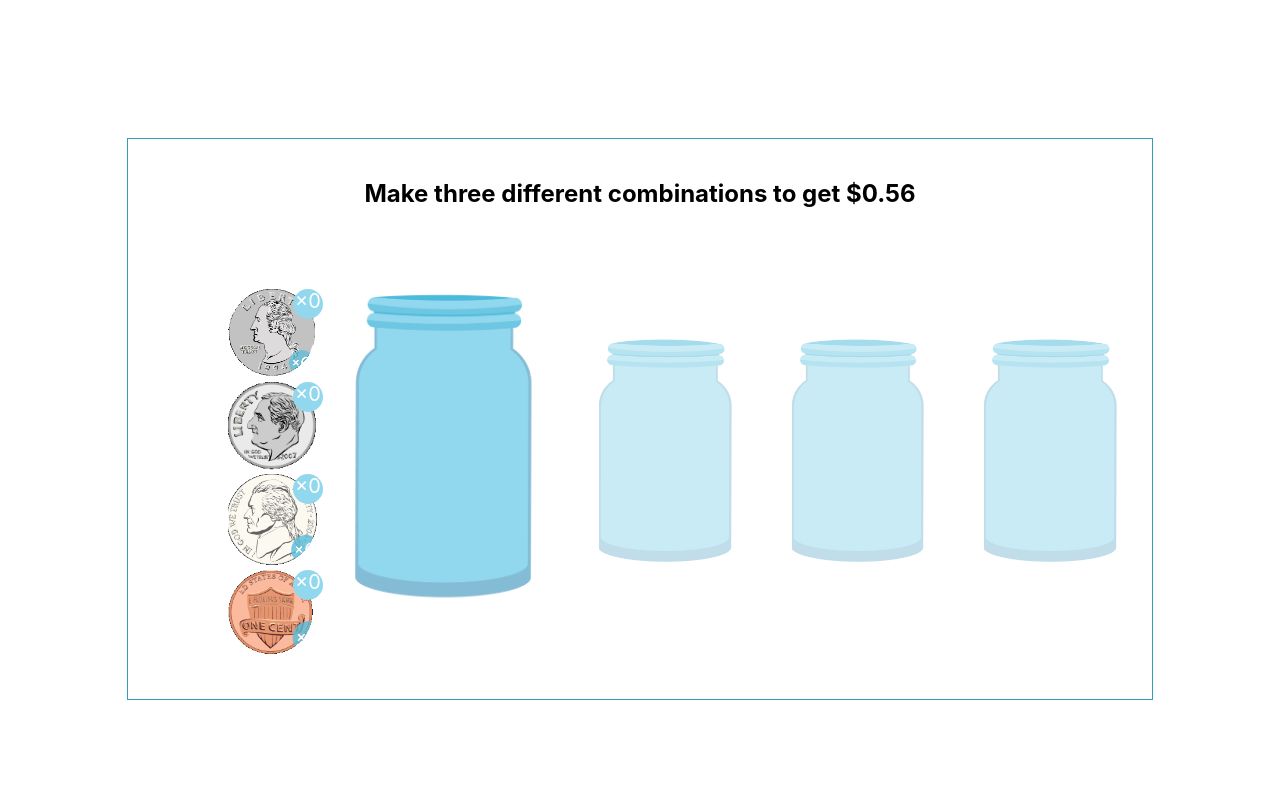
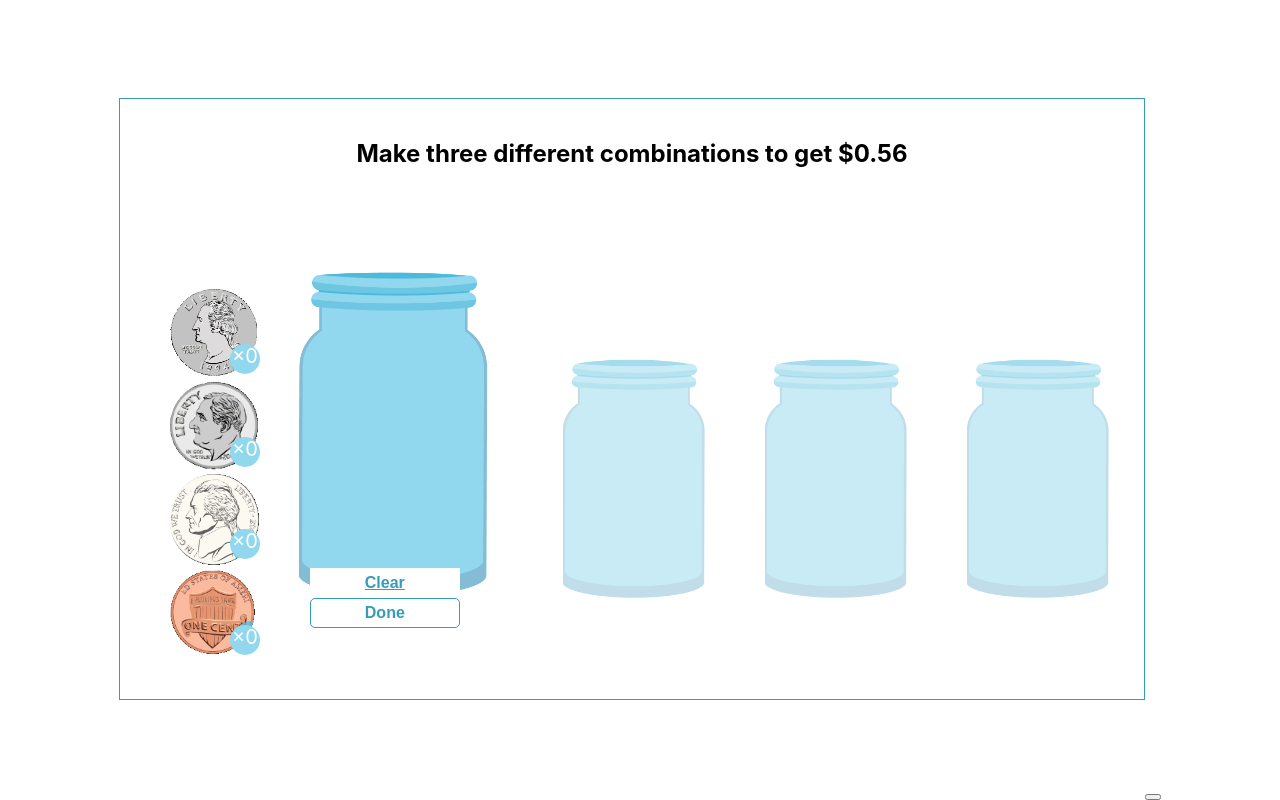
Before and after one commit to Kirko-03/task-for-freelance, a React (Create React App) app: page / in a window 1280 px wide. Built offline with nearby package versions, Linux system fonts and the light colour scheme.

Commit message:
logic app

```diff
--- a/src/App.js
+++ b/src/App.js
@@ -5,6 +5,7 @@ function App() {
   return (
     <div className="App">
     <FormApp/>
+    <button/>
     </div>
   );
 }
--- a/src/components/FormApp.jsx
+++ b/src/components/FormApp.jsx
@@ -1,18 +1,28 @@
-import {Jar} from './items/Jar'
+import {Jar} from './items/Jars/Jar'
 import {MoneyForm} from './items/Money/MoneyForm'
+import {MyButton} from './utils/buttons/MyButton'
+import {useState} from 'react'
+
  const style = require('./FormApp.module.css')
 
 export const FormApp = () => {
+let [availabilityOfCoins,setAvailabilityOfCoins] = useState(true)
+let [clearBoolean,setClearBoolean] = useState(false)
   return <div className={style.formApp}>
       <h2> Make three different combinations to get $0.56</h2>
-      <MoneyForm/>
+      <MoneyForm clearBoolean={clearBoolean}/>
      <div  className={style.mainJar}>
       <Jar view={'mainJar'} />
+      {availabilityOfCoins&&<div className={style.buttons}>
+      <MyButton text={'Clear'} onClick={()=>setClearBoolean(true)} view={'underline'}/>
+      <MyButton text={'Done'} view={'border'}/>
+      </div>}
       </div>
       <div className={style.jars}>
       <Jar view={'jar'}/>
       <Jar view={'jar'}/>
       <Jar view={'jar'}/>
       </div>
+
   </div>;
 };
--- a/src/components/FormApp.module.css
+++ b/src/components/FormApp.module.css
@@ -2,13 +2,19 @@
   position: relative;
   bottom: 100px;
   width: 80%;
-  height: 70%;
+  height: 75%;
 border:1px #369CB7 solid;
 }
 .mainJar{
   display:flex;
   justify-content: center;
   width: 40%;
+}
+.buttons{
+  display: flex;
+  flex-direction: column;
+  width: 100px;
+
 }
 .jars{
   display:flex;
--- a/src/components/items/Jar.jsx
+++ b/src/components/items/Jars/Jar.jsx
@@ -1,12 +1,13 @@
-import mainJar from '../../assets/images/MainJar.png'
-import jar from '../../assets/images/Jar.png'
-import moneyJar from  '../../assets/images/moneyJar.png'
+import mainJar from '../../../assets/images/MainJar.png'
+import jar from '../../../assets/images/Jar.png'
+import moneyJar from  '../../../assets/images/moneyJar.png'
  const style = require('./Jar.module.css')
 
 export const Jar = (props) =>{
+
  return <div>
    {props.view==='mainJar'&&<img alt={'mainJar'} className={style.mainJar} src={mainJar}/>}
    {props.view==='jar'&&<img alt={'Jar'} className={style.jar} src={jar}/>}
-   {props.view==='moneyJar'&&<img alt={'moneyJar'} className={style.moneyJar} src={moneyJar}/>}
+   {props.view==='moneyJar'&&<img alt={'moneyJar'} className={style.jar} src={moneyJar}/>}
     </div>
 }
--- /dev/null
+++ b/src/components/items/Money/Coins/Coin.module.css
@@ -0,0 +1,4 @@
+.coin{
+    width: 60%;
+    border-radius: 100px;
+}
--- a/src/components/items/Money/MoneyForm.jsx
+++ b/src/components/items/Money/MoneyForm.jsx
@@ -1,14 +1,37 @@
+import centImg from "../../../assets/images/cent.png";
+import fiveCentImg from "../../../assets/images/5cent.png";
+import oneDimeImg from "../../../assets/images/10cent.png";
+import twentyFiveCentsImg from "../../../assets/images/25cent.png";
+import { useState } from "react";
 
-import cent from '../../../assets/images/cent.png'
-import fiveCent from '../../../assets/images/5cent.png'
-import oneDime from '../../../assets/images/10cent.png'
-import twentyFiveCents from '../../../assets/images/25cent.png'
-
-const style = require('./MoneyForm.module.css')
-export const MoneyForm = () =>{
-    let count = 0
-    const arrayCents = [twentyFiveCents,oneDime,fiveCent,cent]
-    return <div className={style.moneyForm}>
-    {arrayCents.map(cents=><div><div  className={style.count}>×{count}</div><img className={style.coin} src={cents}></img></div>)}
+const style = require("./MoneyForm.module.css");
+export const MoneyForm = ({clearBoolean}) => {
+  const [cent, setCent] = useState(0);
+  const [fiveCent, setFiveCent] = useState(0);
+  const [oneDime, setOneDime] = useState(0);
+  const [twentyFiveCents, setTwentyFiveCents] = useState(0);
+  const arrayCents = [
+    {setCoin: setTwentyFiveCents, coin: twentyFiveCents,src: twentyFiveCentsImg,},
+    { setCoin: setOneDime, coin: oneDime, src: oneDimeImg },
+    { setCoin: setFiveCent, coin: fiveCent, src: fiveCentImg },
+    { setCoin: setCent, coin: cent, src: centImg },
+  ];
+  return (
+    <div className={style.moneyForm}>
+      {arrayCents.map((cents) => (
+        <div>
+          <div className={style.divCount}>
+            <div className={style.count}>×{cents.coin}</div>
+          </div>
+          <img
+            onClick={() => {
+              cents.setCoin(cents.coin + 1);
+            }}
+            className={style.coin}
+            src={cents.src}
+          ></img>
+        </div>
+      ))}
     </div>
-}
+  );
+};
--- a/src/components/items/Money/MoneyForm.module.css
+++ b/src/components/items/Money/MoneyForm.module.css
@@ -2,22 +2,50 @@
     display:flex;
     position: absolute;
     flex-direction: column;
+
     bottom:60px;
-    left: 100px;
+    left: 50px;
     width: 150px;
     height: 350px;
 }
 .coin{
     width: 60%;
+    border-radius: 100px;
+}
+.divCount{
+    display: flex;
+    position: relative;
+    top: 55px;
+    left: 60px;
+    align-items: flex-start;
 }
 .count{
 font-size: 20px;
 border-radius: 30px;
 width: 30px;
 height: 30px;
-left: 65px;
+
 position: absolute;
 text-align: center;
 color:white;
 background: #91D7EE
 }
+
+
+/* export const MoneyForm = () => {
+
+
+    return (
+      <div className={style.moneyForm}>
+        <div>
+          <div className={style.divCount}>
+            <div className={style.count}>×0</div>
+          </div>
+          <Coin view={'twentyFiveCents'} />
+          <Coin view={'oneDime'} />
+          <Coin view={'fiveCent'} />
+          <Coin view={'cent'} />
+        </div>
+      </div>
+    );
+  }; */
--- /dev/null
+++ b/src/components/utils/buttons/MyButton.jsx
@@ -0,0 +1,8 @@
+const style = require('./MyButton.module.css')
+
+export const MyButton = ({text,view,...rest}) =>{
+    return <div className={style.buttons} {...rest}>
+        {view==='underline'&&<button className={style.underlinedButton}>{text}</button>}
+        {view==='border'&&<button className={style.borderButton}>{text}</button>}
+    </div>
+}
--- /dev/null
+++ b/src/components/utils/buttons/MyButton.module.css
@@ -0,0 +1,26 @@
+.underlinedButton{
+    font-weight: bold;
+    text-decoration: underline #369CB7 ;
+    font-size: 16px;
+    width: 150px;
+    background-color: white;
+    border: none;
+    color: #369CB7;
+    height: 30px;
+}
+.buttons{
+    position: relative;
+    left:35px;
+    top: 400px;
+
+}
+.borderButton{
+    font-weight: bold;
+    font-size: 16px;
+    width: 150px;
+    border-radius: 5px;
+    border:1px #369CB7 solid;
+    background-color: white;
+    color: #369CB7;
+    height: 30px;
+}
```
Also changed, not shown: src/components/items/Money/Coins/Coin.jsx (added, +16 -0 lines), src/components/items/Jars/Jar.module.css (renamed from src/components/items/Jar.module.css).
